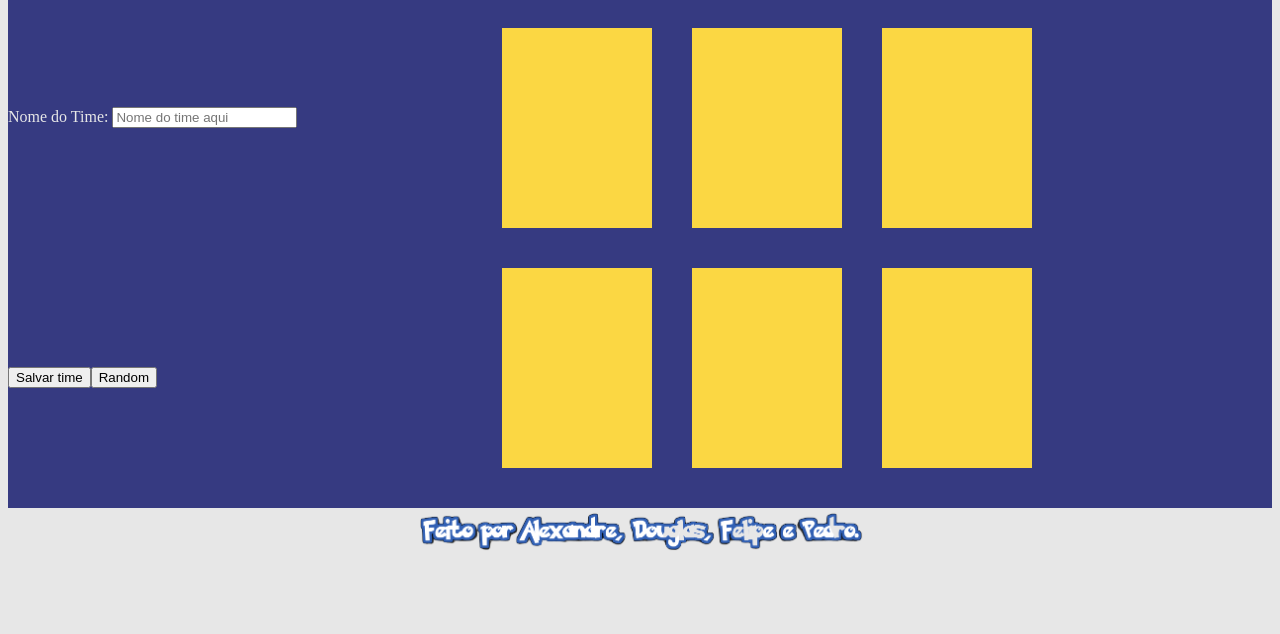
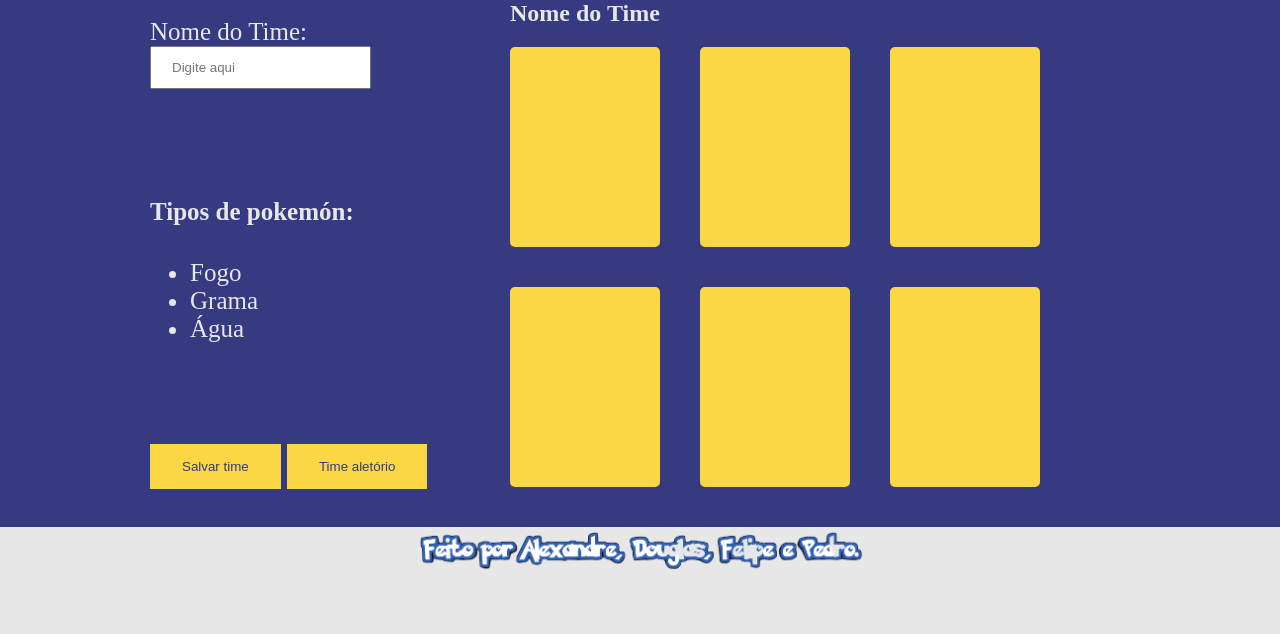
Before and after one commit to pedrodc1236/luckystrike, a plain HTML site: page index.html in a window 1280 px wide. Shown: the part 166-800 px from the top of the page. Drawn offline with Linux system fonts and the light colour scheme; no server answers.

Commit message:
Adiciona mudanças visuais

```diff
--- a/index.html
+++ b/index.html
@@ -16,14 +16,23 @@
   <main>
     <aside id="aside">
       <label>Nome do Time:
-        <input id='time-name' type="text" placeholder="Nome do time aqui">
+        <input id='time-name' type="text" placeholder="Digite aqui">
       </label>
-      <div id="team-data"></div>
-      <button id="btn-save">Salvar time</button>
-      <button id="btn-random">Random</button>
+      <div id="team-data">
+        <h4>Tipos de pokemón:</h4>
+        <ul>
+          <li>Fogo</li>
+          <li>Grama</li>
+          <li>Água</li>
+        </ul>
+      </div>
+      <div class="btns">
+        <button class="buttons" id="btn-save">Salvar time</button>
+        <button class="buttons" id="btn-random">Time aletório</button>
+      </div>
     </aside>
     <section id="time">
-      <h2 id="nome-time"></h2>
+      <h2 id="nome-time">Nome do Time</h2>
       <div id="top" class="row">
         <div id="card1" class="card-pokemon"></div>
         <div id="card2" class="card-pokemon"></div>
--- a/style.css
+++ b/style.css
@@ -8,6 +8,7 @@
 
 body {
   background-color: var(--platinum);
+  margin: 0;
 }
 
 .header-img {
@@ -27,12 +28,17 @@ main {
   color: var(--platinum);
 }
 
+#time-name {
+  padding: 12px 20px;
+}
+
 #aside {
   display: flex;
-  flex-wrap: wrap;
-  align-content: space-around;
+  flex-flow: wrap column;
+  justify-content: space-around;
   width: 300px;
-  margin-left: 15 0px;
+  margin-left: 150px;
+  font-size: 25px;
 }
 
 .card-pokemon {
@@ -41,12 +47,14 @@ main {
   margin-right: 40px;
   background-color: var(--mustard);
   transition: 500ms;
+  border-radius: 5px;
 }
 
 .card-pokemon:hover {
   box-shadow: 5px 5px 15px -1px rgba(197, 197, 197, 0.46);
   width: 160px;
   height: 210px;
+  cursor: pointer;
 }
 
 #time {
@@ -70,3 +78,19 @@ footer {
 .footer-img {
   width: 450px;
 }
+
+.buttons {
+  text-align: center;
+  text-decoration: none;
+  cursor: pointer;
+  padding: 15px 32px;
+  border: none;
+  background-color: var(--mustard);
+  color: var(--dark-slate-blue);
+  transition: 500ms;
+}
+
+.buttons:hover {
+  border: 1px solid var(--platinum);
+  background-color: var(--platinum);
+}
```
